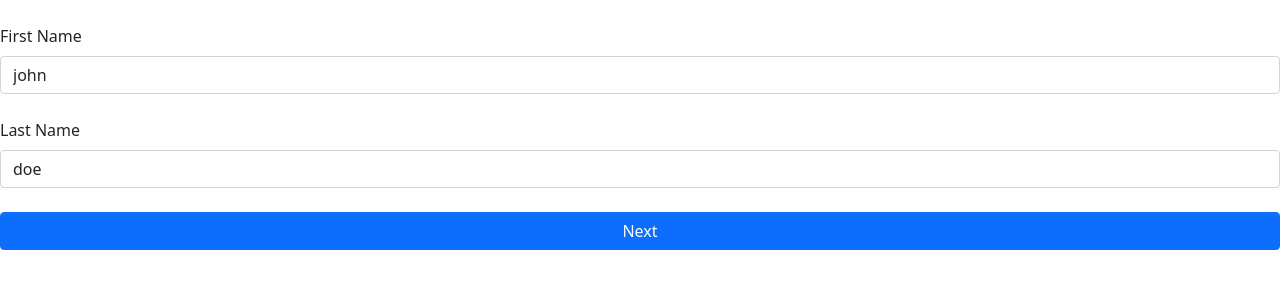
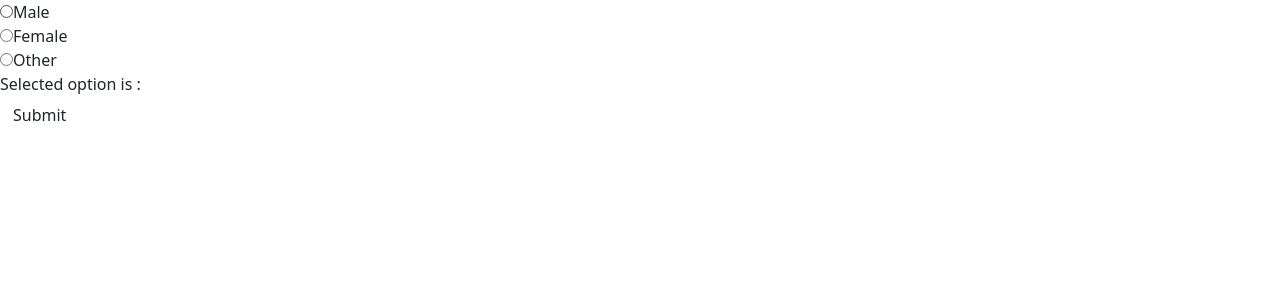
Before and after one commit to mohamedisakr/multi-step-wizard-form, a React (Create React App) app: page / in a window 1280 px wide. Shown: the top 300 px of the page. Built offline with nearby package versions, Linux system fonts and the light colour scheme.

Commit message:
adding radio button group test page

```diff
--- /dev/null
+++ b/src/RadioButtonsGroup.js
@@ -0,0 +1,58 @@
+import React, { useState } from "react";
+
+const RadioButtonsGroup = () => {
+  const [selectedOption, setSelectedOption] = useState();
+
+  const onValueChange = (event) => {
+    setSelectedOption(event.target.value);
+  };
+
+  const formSubmit = (event) => {
+    event.preventDefault();
+    console.log(selectedOption);
+  };
+
+  return (
+    <form onSubmit={formSubmit}>
+      <div className="radio">
+        <label>
+          <input
+            type="radio"
+            value="Male"
+            checked={selectedOption === "Male"}
+            onChange={onValueChange}
+          />
+          Male
+        </label>
+      </div>
+      <div className="radio">
+        <label>
+          <input
+            type="radio"
+            value="Female"
+            checked={selectedOption === "Female"}
+            onChange={onValueChange}
+          />
+          Female
+        </label>
+      </div>
+      <div className="radio">
+        <label>
+          <input
+            type="radio"
+            value="Other"
+            checked={selectedOption === "Other"}
+            onChange={onValueChange}
+          />
+          Other
+        </label>
+      </div>
+      <div>Selected option is : {selectedOption}</div>
+      <button className="btn btn-default" type="submit">
+        Submit
+      </button>
+    </form>
+  );
+};
+
+export default RadioButtonsGroup;
--- a/src/index.js
+++ b/src/index.js
@@ -8,13 +8,15 @@ import "bootstrap/dist/css/bootstrap.css";
 import { Provider } from "react-redux";
 import { store } from "./store";
 import App from "./simple/App";
+import RadioButtonsGroup from "./RadioButtonsGroup";
 
 const root = ReactDOM.createRoot(document.getElementById("root"));
 
 root.render(
   <React.StrictMode>
     <Provider store={store}>
-      <App />
+      {/* <App /> */}
+      <RadioButtonsGroup />
     </Provider>
   </React.StrictMode>
 );
```
